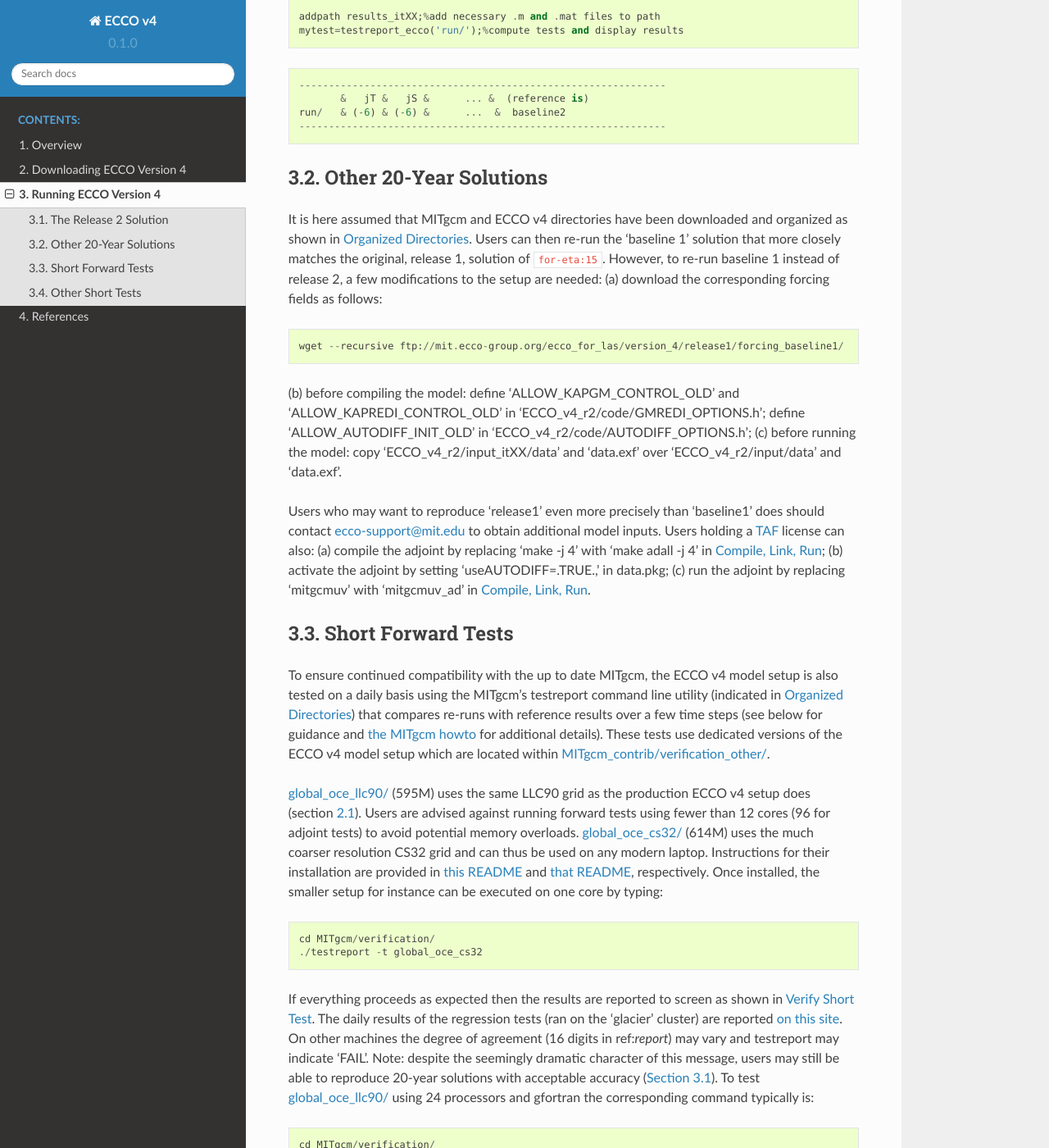
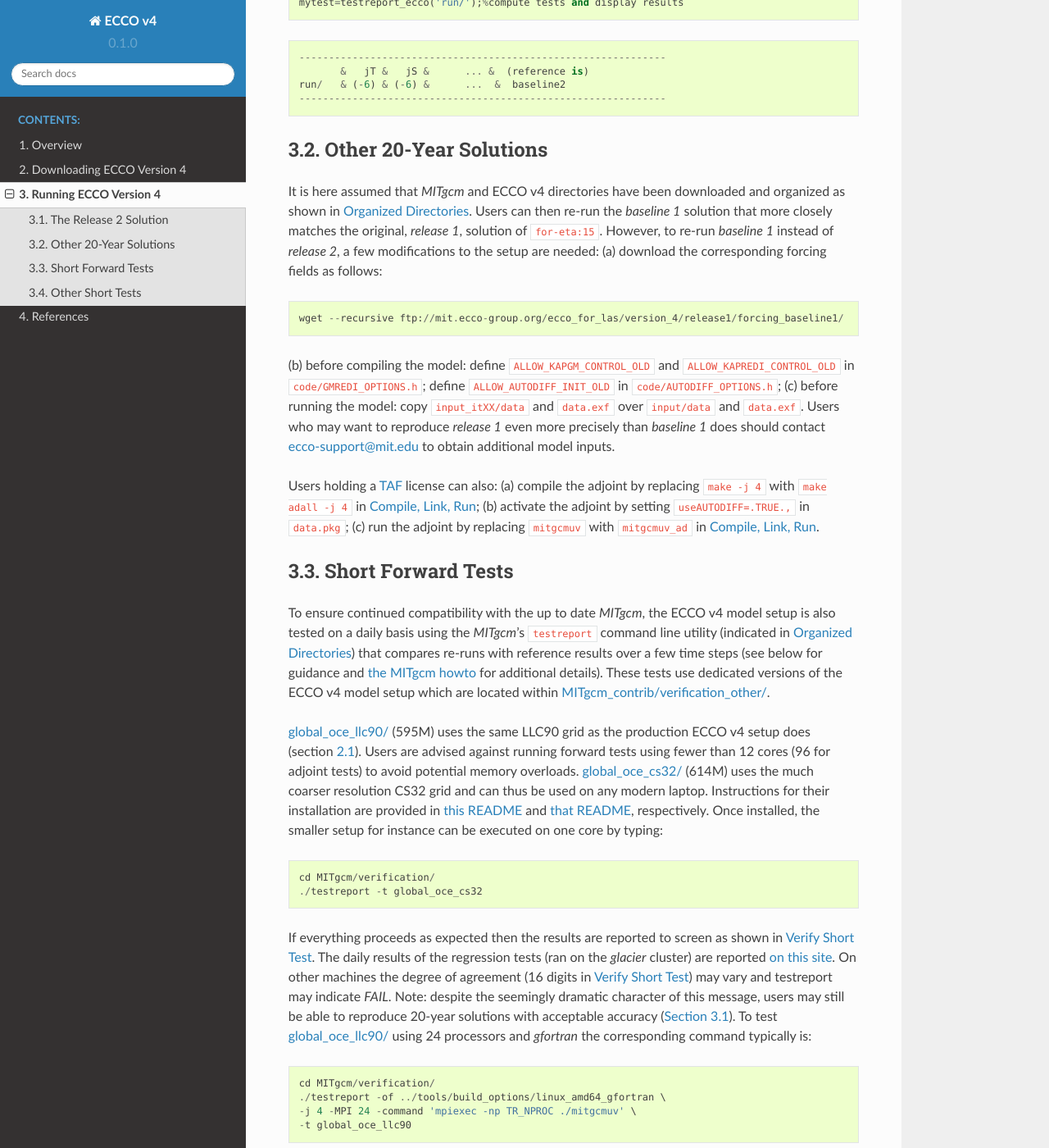
Before and after one commit to gaelforget/ECCOv4, a Sphinx documentation site: the page built from docs/runs.rst, in a window 1280 px wide and 1400 px high, scrolled down 2192 px. Shown: the whole window at 82% size. Built offline with Sphinx 7.4.7 and the Read the Docs theme 2.0.0, drawn with Linux system fonts in a browser that asks for light colours; cross-references to code outside the pages are shown as plain code; some of the changed text lies outside the part shown.

Commit message:
- homogeneize treatment of ` and `` quotes: ` for proper nouns; `` for code, file names, directory names. - re-organize slightly the tools section - abbreviate a few path names

```diff
--- a/docs/runs.rst
+++ b/docs/runs.rst
@@ -54,26 +54,26 @@ includes the MITgcm as well as the ECCO v4 model setup and inputs, once they hav
 The Release 2 Solution
 ----------------------
 
-It is here assumed that MITgcm and ECCO v4 directories have been
+It is here assumed that `MITgcm` and ECCO v4 directories have been
 downloaded and organized as shown in
 :ref:`mitgcmdirs`. Users can then re-run the ECCO
 version 4 release 2 solution by following the directions in
 :ref:`baseline`. Afterwards they are strongly
 encouraged to verify their results by using the included
-testreport_ecco.m Matlab script as depicted in
+``testreport_ecco.m`` `Matlab` script as depicted in
 :ref:`testreportecco`. The expected level of
-accuracy for 20-year re-runs, based upon an up-to-date MITgcm code and a
+accuracy for 20-year re-runs, based upon an up-to-date `MITgcm` code and a
 standard computing environment, is reached when the displayed values are
-all :math:`\leq-3`. Interpretation of the testreport_ecco.m output is
+all :math:`\leq-3`. Interpretation of the ``testreport_ecco.m`` output is
 explained in detail in :cite:`for-eta:15`.
 
 The 20-year model run typically takes between 6 to 12 hours of
 wall-clock time on 96 cores using a modern computing environment. The
 number of cores is 96 by default as reflected by
 :ref:`baseline` but can be reduced to 24 simply by
-copying ‘ECCO_v4_r2/code/SIZE.h_24cores’ over ‘ECCO_v4_r2/code/SIZE.h’
-before compiling the model and then running it with ‘-np 24’ rather than
-‘-np 96’ in :ref:`baseline`. However, it should be
+copying ``code/SIZE.h_24cores`` over ``code/SIZE.h``
+before compiling the model and then running it with ``-np 24`` rather than
+``-np 96`` in :ref:`baseline`. However, it should be
 noted that reducing the number of cores increases wall-clock time and
 memory requirements.
 
@@ -134,42 +133,42 @@ Top: instructions to gauge the accuracy of a re-run of ECCO v4 r2 :cite:`dspace-
 Other 20-Year Solutions
 -----------------------
 
-It is here assumed that MITgcm and ECCO v4 directories have been
+It is here assumed that `MITgcm` and ECCO v4 directories have been
 downloaded and organized as shown in
 :ref:`mitgcmdirs`. Users can then re-run the
-‘baseline 1’ solution that more closely matches the original, release 1,
+`baseline 1` solution that more closely matches the original, `release 1`,
 solution of :cite:`for-eta:15`. However, to re-run
-baseline 1 instead of release 2, a few modifications to the setup are
+`baseline 1` instead of `release 2`, a few modifications to the setup are
 needed: (a) download the corresponding forcing fields as follows:
 
 ::
 
     wget --recursive ftp://mit.ecco-group.org/ecco_for_las/version_4/release1/forcing_baseline1/
 
-(b) before compiling the model: define ‘ALLOW_KAPGM_CONTROL_OLD’ and
-‘ALLOW_KAPREDI_CONTROL_OLD’ in ‘ECCO_v4_r2/code/GMREDI_OPTIONS.h’;
-define ‘ALLOW_AUTODIFF_INIT_OLD’ in
-‘ECCO_v4_r2/code/AUTODIFF_OPTIONS.h’; (c) before running the model: copy
-‘ECCO_v4_r2/input_itXX/data’ and ‘data.exf’ over ‘ECCO_v4_r2/input/data’
-and ‘data.exf’.
+(b) before compiling the model: define ``ALLOW_KAPGM_CONTROL_OLD`` and
+``ALLOW_KAPREDI_CONTROL_OLD`` in ``code/GMREDI_OPTIONS.h``;
+define ``ALLOW_AUTODIFF_INIT_OLD`` in
+``code/AUTODIFF_OPTIONS.h``; (c) before running the model: copy
+``input_itXX/data`` and ``data.exf`` over ``input/data``
+and ``data.exf``.
+Users who may want to reproduce `release 1` even more precisely than
+`baseline 1` does should contact ecco-support@mit.edu to obtain
+additional model inputs.
 
-Users who may want to reproduce ‘release1’ even more precisely than
-‘baseline1’ does should contact ecco-support@mit.edu to obtain
-additional model inputs. Users holding a
-`TAF <http://www.fastopt.de/>`__ license can also: (a) compile the
-adjoint by replacing ‘make -j 4’ with ‘make adall -j 4’ in
-:ref:`baseline`; (b) activate the adjoint by setting
-‘useAUTODIFF=.TRUE.,’ in data.pkg; (c) run the adjoint by replacing
-‘mitgcmuv’ with ‘mitgcmuv_ad’ in :ref:`baseline`.
+Users holding a `TAF <http://www.fastopt.de/>`__ license can also:
+(a) compile the adjoint by replacing ``make -j 4`` with ``make adall -j 4``
+in :ref:`baseline`; (b) activate the adjoint by setting
+``useAUTODIFF=.TRUE.,`` in ``data.pkg``; (c) run the adjoint by replacing
+``mitgcmuv`` with ``mitgcmuv_ad`` in :ref:`baseline`.
 
 .. _testreport:
 
 Short Forward Tests
 -------------------
 
-To ensure continued compatibility with the up to date MITgcm, the ECCO
-v4 model setup is also tested on a daily basis using the MITgcm’s
-testreport command line utility (indicated in
+To ensure continued compatibility with the up to date `MITgcm`, the ECCO
+v4 model setup is also tested on a daily basis using the `MITgcm`’s
+``testreport`` command line utility (indicated in
 :ref:`mitgcmdirs`) that compares re-runs with
 reference results over a few time steps (see below for guidance and `the
 MITgcm howto <http://mitgcm.org/public/devel_HOWTO/devel_HOWTO.pdf>`__
@@ -199,15 +198,15 @@ executed on one core by typing:
 
 If everything proceeds as expected then the results are reported to
 screen as shown in :ref:`report`. The daily results of the
-regression tests (ran on the ‘glacier’ cluster) are reported `on this
+regression tests (ran on the `glacier` cluster) are reported `on this
 site <http://mitgcm.org/public/testing.html>`__. On other machines the
-degree of agreement (16 digits in ref:`report`) may vary
-and testreport may indicate ‘FAIL’. Note: despite the seemingly dramatic
+degree of agreement (16 digits in :ref:`report`) may vary
+and testreport may indicate `FAIL`. Note: despite the seemingly dramatic
 character of this message, users may still be able to reproduce 20-year
 solutions with acceptable accuracy (:numref:`eccov4-baseline`).
 To test
 `global_oce_llc90/ <http://mitgcm.org/viewvc/MITgcm/MITgcm_contrib/verification_other/global_oce_llc90/>`__
-using 24 processors and gfortran the corresponding command typically is:
+using 24 processors and `gfortran` the corresponding command typically is:
 
 ::
 
@@ -239,8 +238,8 @@ Other Short Tests
 
 Running the adjoint tests associated with
 :numref:`testreport` requires: (1) a
-`TAF <http://www.fastopt.de/>`__ license; (2) to soft link ‘code’ as
-‘code_ad’ in
+`TAF <http://www.fastopt.de/>`__ license; (2) to soft link ``code/`` as
+``code_ad/`` in
 `global_oce_cs32/ <http://mitgcm.org/viewvc/MITgcm/MITgcm_contrib/verification_other/global_oce_cs32/>`__
 and
 `global_oce_llc90/ <http://mitgcm.org/viewvc/MITgcm/MITgcm_contrib/verification_other/global_oce_llc90/>`__.
```
Also changed, not shown: other parts of docs/runs.rst (+19 -20 lines), docs/downloads.rst (+35 -38 lines).
